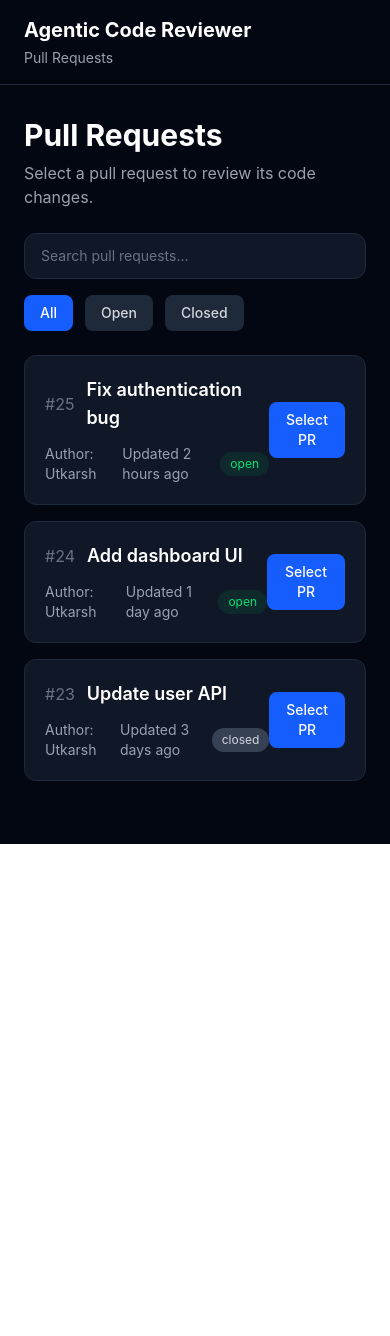
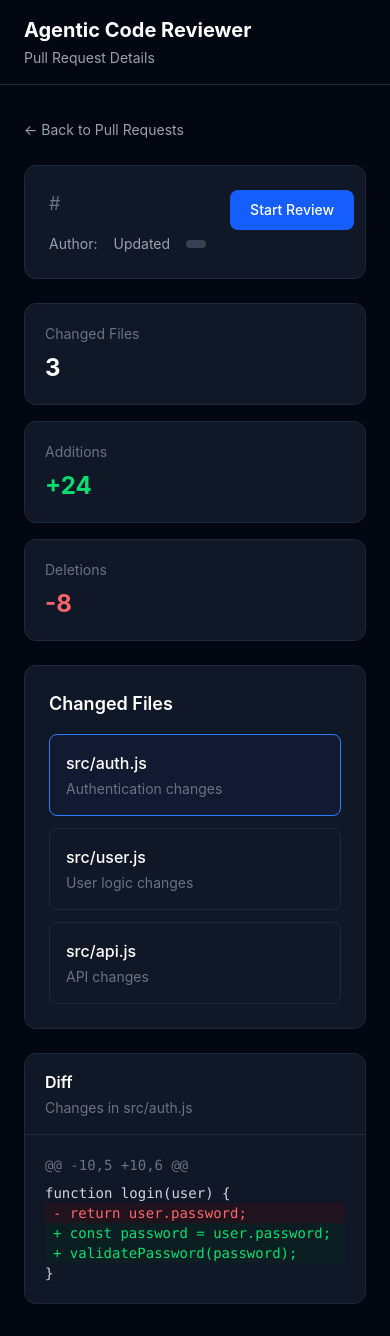
Before and after one commit to utkarsh191/agentic-code-reviewer, a React (Vite) app in the folder client/: page / in a window 390 px wide. Before the commit the page ends 844 px from the top, so only its background shows below. Built offline with nearby package versions, Linux system fonts and the light colour scheme.

Commit message:
feat: separate pull request details page

```diff
--- a/client/src/App.tsx
+++ b/client/src/App.tsx
@@ -1,9 +1,7 @@
-import PullRequestDetails from "./pages/PullRequestDetails";
+import PullRequests from "./pages/PullRequests";
 
 function App() {
-  return (
-    <PullRequestDetails />
-  );
+  return <PullRequests />;
 }
 
 export default App;
--- a/client/src/pages/PullRequests.tsx
+++ b/client/src/pages/PullRequests.tsx
@@ -1,61 +1,20 @@
-import { useState } from "react";
-
-interface PullRequest {
-  id: number;
+interface PullRequestDetailsProps {
   number: number;
   title: string;
   author: string;
   status: "open" | "closed";
   updatedAt: string;
+  onBack: () => void;
 }
 
-const PullRequests = () => {
-  const [pullRequests] = useState<PullRequest[]>([
-    {
-      id: 1,
-      number: 25,
-      title: "Fix authentication bug",
-      author: "Utkarsh",
-      status: "open",
-      updatedAt: "2 hours ago",
-    },
-    {
-      id: 2,
-      number: 24,
-      title: "Add dashboard UI",
-      author: "Utkarsh",
-      status: "open",
-      updatedAt: "1 day ago",
-    },
-    {
-      id: 3,
-      number: 23,
-      title: "Update user API",
-      author: "Utkarsh",
-      status: "closed",
-      updatedAt: "3 days ago",
-    },
-  ]);
-
-  const [search, setSearch] = useState("");
-  const [filter, setFilter] = useState<"all" | "open" | "closed">(
-    "all"
-  );
-
-  const [selectedPR, setSelectedPR] =
-    useState<PullRequest | null>(null);
-
-  const filteredPullRequests = pullRequests.filter((pr) => {
-    const matchesSearch =
-      pr.title.toLowerCase().includes(search.toLowerCase()) ||
-      pr.number.toString().includes(search);
-
-    const matchesFilter =
-      filter === "all" || pr.status === filter;
-
-    return matchesSearch && matchesFilter;
-  });
-
+const PullRequestDetails = ({
+  number,
+  title,
+  author,
+  status,
+  updatedAt,
+  onBack,
+}: PullRequestDetailsProps) => {
   return (
     <div className="min-h-screen bg-gray-950 text-white">
       <header className="border-b border-gray-800">
@@ -65,165 +24,181 @@ const PullRequests = () => {
           </h1>
 
           <p className="text-sm text-gray-400 mt-1">
-            Pull Requests
+            Pull Request Details
           </p>
         </div>
       </header>
 
       <main className="max-w-6xl mx-auto px-6 py-8">
-        <h2 className="text-3xl font-bold">
-          Pull Requests
+        {/* Back Button */}
+        <button
+          type="button"
+          onClick={onBack}
+          className="text-sm text-gray-400 hover:text-white"
+        >
+          ← Back to Pull Requests
+        </button>
+
+        {/* PR Information */}
+        <div className="mt-6 border border-gray-800 bg-gray-900 rounded-xl p-6">
+          <div className="flex items-start justify-between gap-6">
+            <div>
+              <div className="flex items-center gap-3">
+                <span className="text-gray-500 text-lg">
+                  #{number}
+                </span>
+
+                <h2 className="text-2xl font-bold">
+                  {title}
                 </h2>
-
-        <p className="mt-2 text-gray-400">
-          Select a pull request to review its code changes.
-        </p>
-
-        {/* Search */}
-        <div className="mt-6">
-          <input
-            type="text"
-            value={search}
-            onChange={(e) => setSearch(e.target.value)}
-            placeholder="Search pull requests..."
-            className="w-full rounded-xl border border-gray-800 bg-gray-900 px-4 py-3 text-sm text-white placeholder-gray-500 outline-none focus:border-blue-500 focus:ring-2 focus:ring-blue-500/20"
-          />
               </div>
 
-        {/* Filters */}
-        <div className="flex gap-3 mt-4">
-          <button
-            type="button"
-            onClick={() => setFilter("all")}
-            className={`px-4 py-2 rounded-lg text-sm font-medium ${
-              filter === "all"
-                ? "bg-blue-600 text-white"
-                : "bg-gray-800 text-gray-300"
-            }`}
-          >
-            All
-          </button>
-
-          <button
-            type="button"
-            onClick={() => setFilter("open")}
-            className={`px-4 py-2 rounded-lg text-sm font-medium ${
-              filter === "open"
-                ? "bg-green-600 text-white"
-                : "bg-gray-800 text-gray-300"
-            }`}
-          >
-            Open
-          </button>
-
-          <button
-            type="button"
-            onClick={() => setFilter("closed")}
-            className={`px-4 py-2 rounded-lg text-sm font-medium ${
-              filter === "closed"
-                ? "bg-gray-600 text-white"
-                : "bg-gray-800 text-gray-300"
-            }`}
-          >
-            Closed
-          </button>
-        </div>
-
-        {/* Pull Request List */}
-        <div className="mt-6 space-y-4">
-          {filteredPullRequests.map((pr) => (
-            <div
-              key={pr.id}
-              className={`border rounded-xl p-5 ${
-                selectedPR?.id === pr.id
-                  ? "border-blue-500 bg-blue-950/20"
-                  : "border-gray-800 bg-gray-900"
-              }`}
-            >
-              <div className="flex items-center justify-between">
-                <div>
-                  <div className="flex items-center gap-3">
-                    <span className="text-gray-500">
-                      #{pr.number}
+              <div className="flex items-center gap-4 mt-4 text-sm text-gray-400">
+                <span>
+                  Author:{" "}
+                  <span className="text-gray-300">
+                    {author}
                   </span>
-
-                    <h3 className="text-lg font-semibold">
-                      {pr.title}
-                    </h3>
-                  </div>
-
-                  <div className="flex items-center gap-4 mt-3 text-sm text-gray-400">
-                    <span>
-                      Author: {pr.author}
                 </span>
 
                 <span>
-                      Updated {pr.updatedAt}
+                  Updated {updatedAt}
                 </span>
 
                 <span
                   className={`px-2.5 py-1 rounded-full text-xs ${
-                        pr.status === "open"
+                    status === "open"
                       ? "bg-green-500/10 text-green-400"
                       : "bg-gray-700 text-gray-300"
                   }`}
                 >
-                      {pr.status}
+                  {status}
                 </span>
               </div>
             </div>
 
             <button
               type="button"
-                  onClick={() => setSelectedPR(pr)}
-                  className={`px-4 py-2 rounded-lg text-sm font-medium ${
-                    selectedPR?.id === pr.id
-                      ? "bg-green-600 text-white"
-                      : "bg-blue-600 hover:bg-blue-700 text-white"
-                  }`}
+              className="shrink-0 px-5 py-2.5 bg-blue-600 hover:bg-blue-700 rounded-lg text-sm font-medium transition"
             >
-                  {selectedPR?.id === pr.id
-                    ? "Selected"
-                    : "Select PR"}
+              Start Review
             </button>
           </div>
         </div>
-          ))}
 
-          {/* No Results */}
-          {filteredPullRequests.length === 0 && (
-            <div className="text-center py-10 text-gray-500">
-              No pull requests found.
-            </div>
-          )}
+        {/* PR Stats */}
+        <div className="mt-6 grid grid-cols-1 md:grid-cols-3 gap-4">
+          <div className="border border-gray-800 bg-gray-900 rounded-xl p-5">
+            <p className="text-sm text-gray-500">
+              Changed Files
+            </p>
+
+            <p className="text-2xl font-bold mt-2">
+              3
+            </p>
           </div>
 
-        {/* Selected PR */}
-        {selectedPR && (
-          <div className="mt-6 border border-blue-500/30 bg-blue-950/10 rounded-xl p-5">
-            <p className="text-sm text-gray-400">
-              Selected Pull Request
+          <div className="border border-gray-800 bg-gray-900 rounded-xl p-5">
+            <p className="text-sm text-gray-500">
+              Additions
             </p>
 
-            <h3 className="text-lg font-semibold mt-1">
-              #{selectedPR.number} {selectedPR.title}
+            <p className="text-2xl font-bold mt-2 text-green-400">
+              +24
+            </p>
+          </div>
+
+          <div className="border border-gray-800 bg-gray-900 rounded-xl p-5">
+            <p className="text-sm text-gray-500">
+              Deletions
+            </p>
+
+            <p className="text-2xl font-bold mt-2 text-red-400">
+              -8
+            </p>
+          </div>
+        </div>
+
+        {/* Changed Files */}
+        <div className="mt-6 border border-gray-800 bg-gray-900 rounded-xl p-6">
+          <h3 className="text-lg font-semibold">
+            Changed Files
           </h3>
 
-            <p className="text-sm text-gray-400 mt-2">
-              Author: {selectedPR.author}
+          <div className="mt-4 space-y-3">
+            <div className="w-full text-left border border-blue-500 bg-blue-950/20 rounded-lg p-4">
+              <p className="font-medium">
+                src/auth.js
               </p>
 
-            <button
-              type="button"
-              className="mt-4 px-5 py-2.5 bg-blue-600 hover:bg-blue-700 rounded-lg text-sm font-medium"
-            >
-              View PR Details
-            </button>
+              <p className="text-sm text-gray-500 mt-1">
+                Authentication changes
+              </p>
             </div>
-        )}
+
+            <div className="w-full text-left border border-gray-800 rounded-lg p-4">
+              <p className="font-medium">
+                src/user.js
+              </p>
+
+              <p className="text-sm text-gray-500 mt-1">
+                User logic changes
+              </p>
+            </div>
+
+            <div className="w-full text-left border border-gray-800 rounded-lg p-4">
+              <p className="font-medium">
+                src/api.js
+              </p>
+
+              <p className="text-sm text-gray-500 mt-1">
+                API changes
+              </p>
+            </div>
+          </div>
+        </div>
+
+        {/* Diff */}
+        <div className="mt-6 border border-gray-800 bg-gray-900 rounded-xl overflow-hidden">
+          <div className="px-5 py-4 border-b border-gray-800">
+            <h3 className="font-semibold">
+              Diff
+            </h3>
+
+            <p className="text-sm text-gray-500 mt-1">
+              Changes in src/auth.js
+            </p>
+          </div>
+
+          <div className="p-5 font-mono text-sm overflow-x-auto">
+            <div className="text-gray-500">
+              @@ -10,5 +10,6 @@
+            </div>
+
+            <div className="mt-2 text-gray-300">
+              function login(user) {"{"}
+            </div>
+
+            <div className="bg-red-950/30 text-red-400 px-2">
+              - return user.password;
+            </div>
+
+            <div className="bg-green-950/30 text-green-400 px-2">
+              + const password = user.password;
+            </div>
+
+            <div className="bg-green-950/30 text-green-400 px-2">
+              + validatePassword(password);
+            </div>
+
+            <div className="text-gray-300">
+              {"}"}
+            </div>
+          </div>
+        </div>
       </main>
     </div>
   );
 };
 
-export default PullRequests;
+export default PullRequestDetails;
```
Lines whose indentation alone changed are shown as unchanged.
